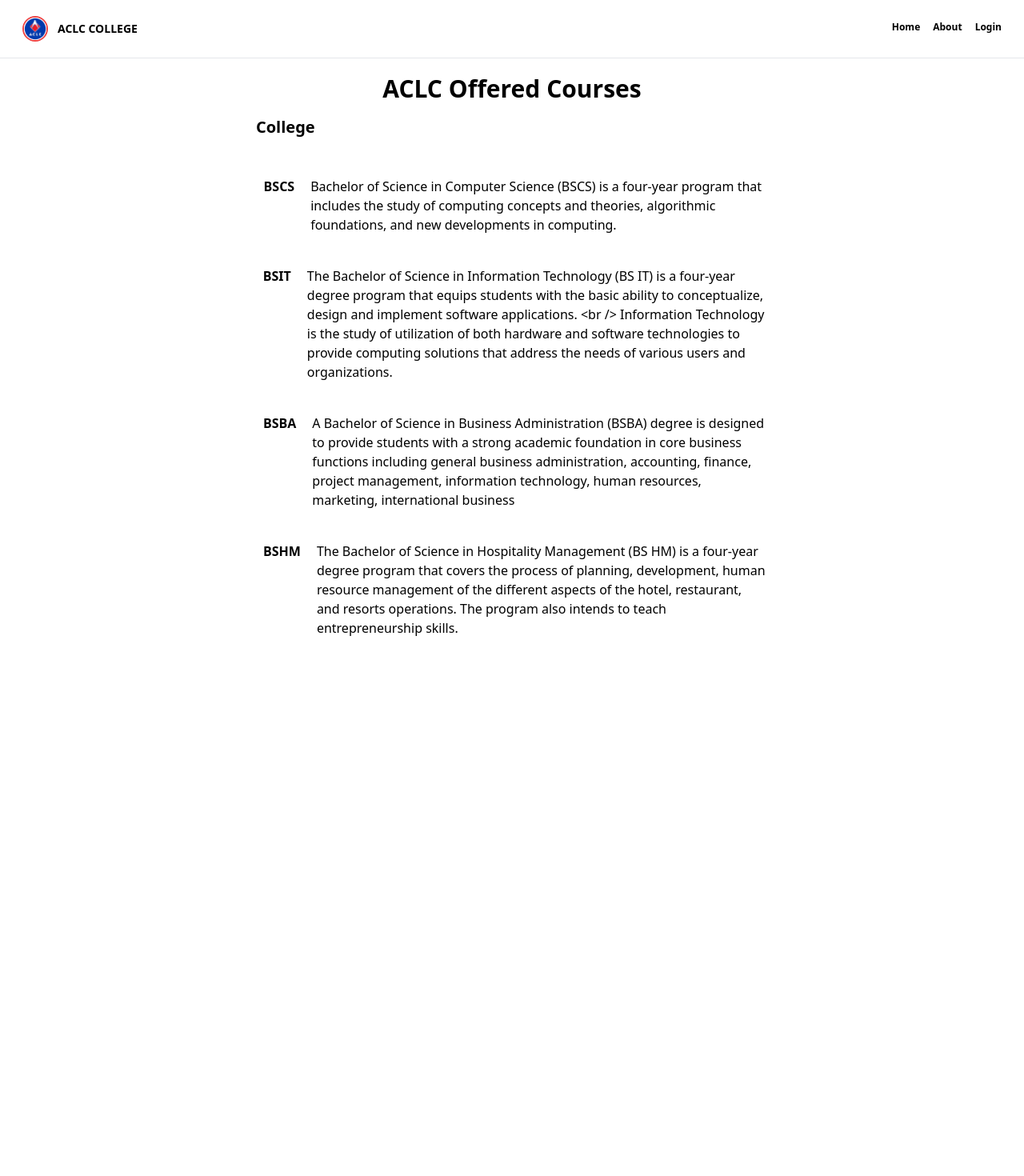
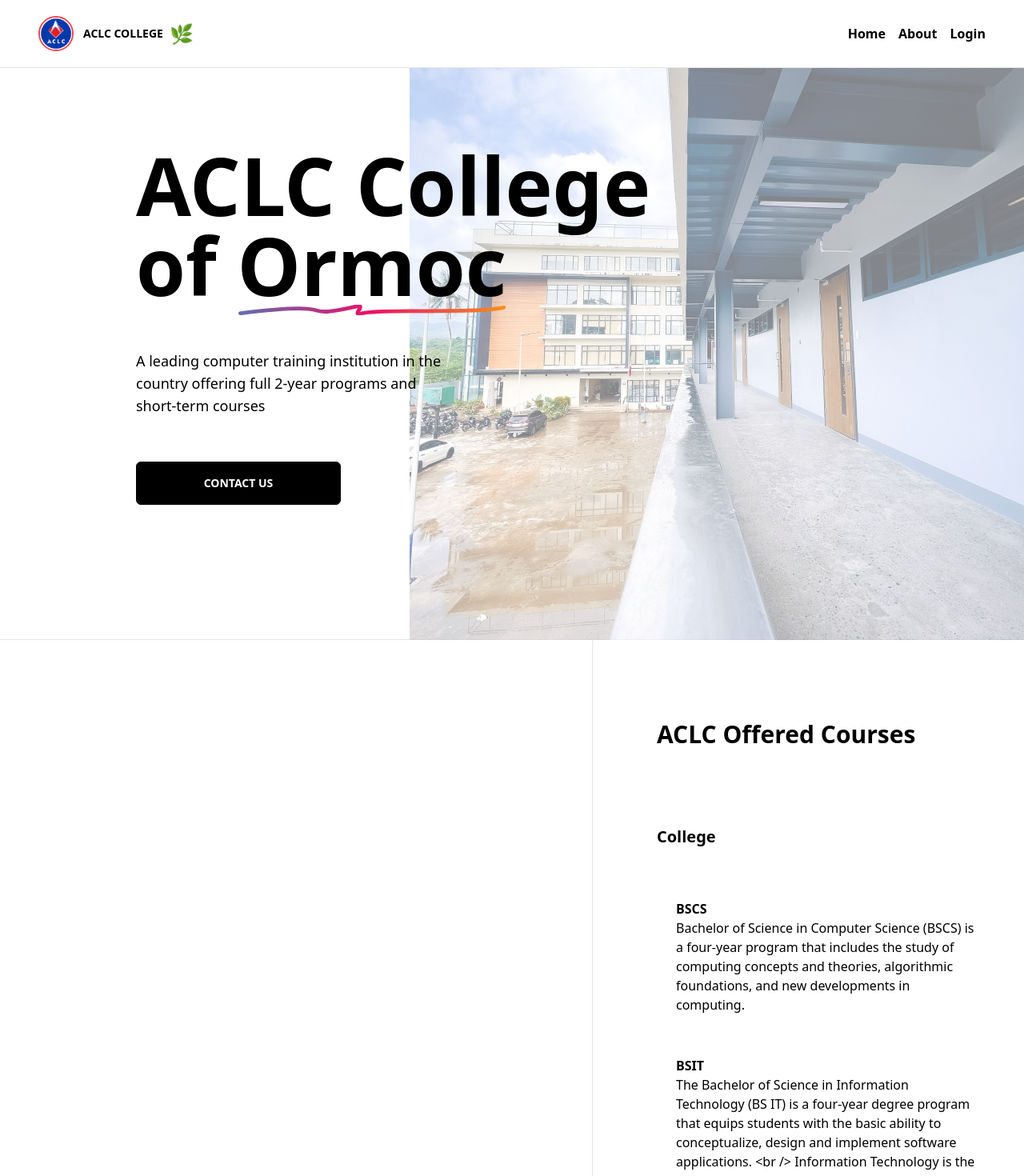
Before and after one commit to stanleygarbo/clg-super-app, a React (Vite) app in the folder frontend/: page / in a window 1280 px wide. Shown: the top 1470 px of the page at 80% size. Before the commit the page ends 817 px from the top, so only its background shows below. Built offline with nearby package versions, Linux system fonts and the light colour scheme.

Commit message:
revised design

```diff
--- a/frontend/src/components/Navbar.tsx
+++ b/frontend/src/components/Navbar.tsx
@@ -2,31 +2,32 @@
 
 const Navbar = () => {
   return (
-    <div className="flex flex-row-reverse gap-4 bg-white pt-5 pb-5 m-auto border-b">
-      <div className="flex gap-x-1 justify-between w-full px-5">
+    <div className="fixed top-0 left-0 flex z-50 w-full flex-row-reverse gap-4 bg-white pt-5 pb-5 m-auto border-b">
+      <div className="flex gap-x-1 justify-between items-center w-full px-10">
         <div className="flex items-start pr-2 pl-2">
           <Link className=" flex text-xs font-bold items-center" to="/">
             <img
               src="./src/Pictures/images.png"
               alt="ACLC"
-              className="size-[2rem] rounded-full border-2 border-red-500"
+              className="size-11 rounded-full border-2 border-red-500"
             />
             <p className="ml-3 text-sm font-black">ACLC COLLEGE</p>
+            <span className="text-2xl ml-2">🌿</span>
           </Link>
         </div>
         <section className="flex">
           <div className="pr-2 pl-2 hover:text-red-500 transition-all hover:scale-110">
-            <Link className="text-xs font-bold  " to="/">
+            <Link className="text-base font-bold  " to="/">
               Home
             </Link>
           </div>
           <div className="pr-2 pl-2 hover:text-red-500 transition-all hover:scale-110">
-            <Link className="text-xs font-bold" to="/about">
+            <Link className="text-base font-bold" to="/about">
               About
             </Link>
           </div>
           <div className="pr-2 pl-2 hover:text-red-500 transition-all hover:scale-110">
-            <Link className="text-xs font-bold" to="/login">
+            <Link className="text-base font-bold" to="/login">
               Login
             </Link>
           </div>
--- a/frontend/src/components/home/prevHome.tsx
+++ b/frontend/src/components/home/prevHome.tsx
@@ -1,5 +1,3 @@
-import React from "react";
-
 const PrevHome = () => {
   const courses = [
     {
@@ -36,18 +34,53 @@
   ];
 
   return (
-    <div className="px-[20rem]">
-      <div className="text-center text-3xl pt-5 pb-5">
-        <h1 className="font-bold">ACLC Offered Courses</h1>
-        <h1 className="font-bold pb-2 pt-4 text-xl text-start">College</h1>
+    <div className="">
+      <section className="w-full h-screen border-b flex">
+        <div className="w-full pl-[170px] z-20 mt-[181px] ">
+          <h1 className="text-[100px] font-bold leading-[100px]">
+            ACLC College <br /> of{" "}
+            <span className="relative">
+              Ormoc
+              <img src="/line.svg" className=" absolute left-0 w-full" alt="" />
+            </span>
+          </h1>
+          {/* <div className="h-[6px] w-[140px] rounded gradient1"></div>
+          <div className="ml-[120px] mt-2 h-[6px] w-[60px] rounded gradient1"></div> */}
+
+          <p className="w-[400px] my-14 text-lg">
+            A leading computer training institution in the country offering full
+            2-year programs and short-term courses
+          </p>
+          <button className="w-64 bg-black border border-black text-white py-4 uppercase rounded-md font-bold text-sm hover:bg-white hover:text-black hover:border-black transition-colors duration-200">
+            Contact us
+          </button>
+        </div>
+        <div className="absolute w-[60%] z-10 right-0 h-screen bg-[url('/aclc-bldg.jpg')] bg-center bg-cover opacity-70">
+          <div className="absolute w-full h-full bg-white opacity-30"></div>
+        </div>
+      </section>
+      <div className="relative w-[1200px] m-auto flex justify-end ">
+        <div className="pl-20 pt-20 border-l w-[500px]">
+          <div className="text-3xl pt-5 pb-5">
+            <h1 className="font-bold">ACLC Offered Courses</h1>
+            <h1 className="font-bold pb-2 pt-4 text-xl text-start mt-20">
+              College
+            </h1>
+          </div>
+          {courses.map((courses, index) => (
+            <div
+              className="flex group my-5 px-4 py-4 relative hover:bg-blue-50 transition-all duration-[.30s] rounded-tr-xl rounded-br-xl"
+              key={index}
+            >
+              <div className="w-1 h-full rounded group-hover:bg-blue-500 transition-all duration-[.30s] absolute top-0 left-0"></div>
+              <div className="ml-2">
+                <p className="pr-5 font-bold">{courses.cName}</p>
+                <article>{courses.cDescription}</article>
+              </div>
+            </div>
+          ))}
+        </div>
       </div>
-      {courses.map((courses) => (
-        <div className="flex flex-row group py-5">
-          <div className="w-1 rounded group-hover:bg-blue-500 transition-all duration-[.30s]"></div>
-          <p className="pr-5 pl-2 font-bold">{courses.cName}</p>
-          <article>{courses.cDescription}</article>
-        </div>
-      ))}
     </div>
   );
 };
--- a/frontend/src/index.css
+++ b/frontend/src/index.css
@@ -14,3 +14,11 @@
   border-color: black;
   border: 1px solid;
 }
+
+.gradient1 {
+  background: linear-gradient(
+    90deg,
+    rgba(9, 9, 221, 1) 25%,
+    rgba(255, 0, 0, 1) 100%
+  );
+}
```
Also changed, not shown: frontend/public/aclc-bldg.jpg (added), frontend/public/line.svg (added). Lines whose indentation alone changed are shown as unchanged.
